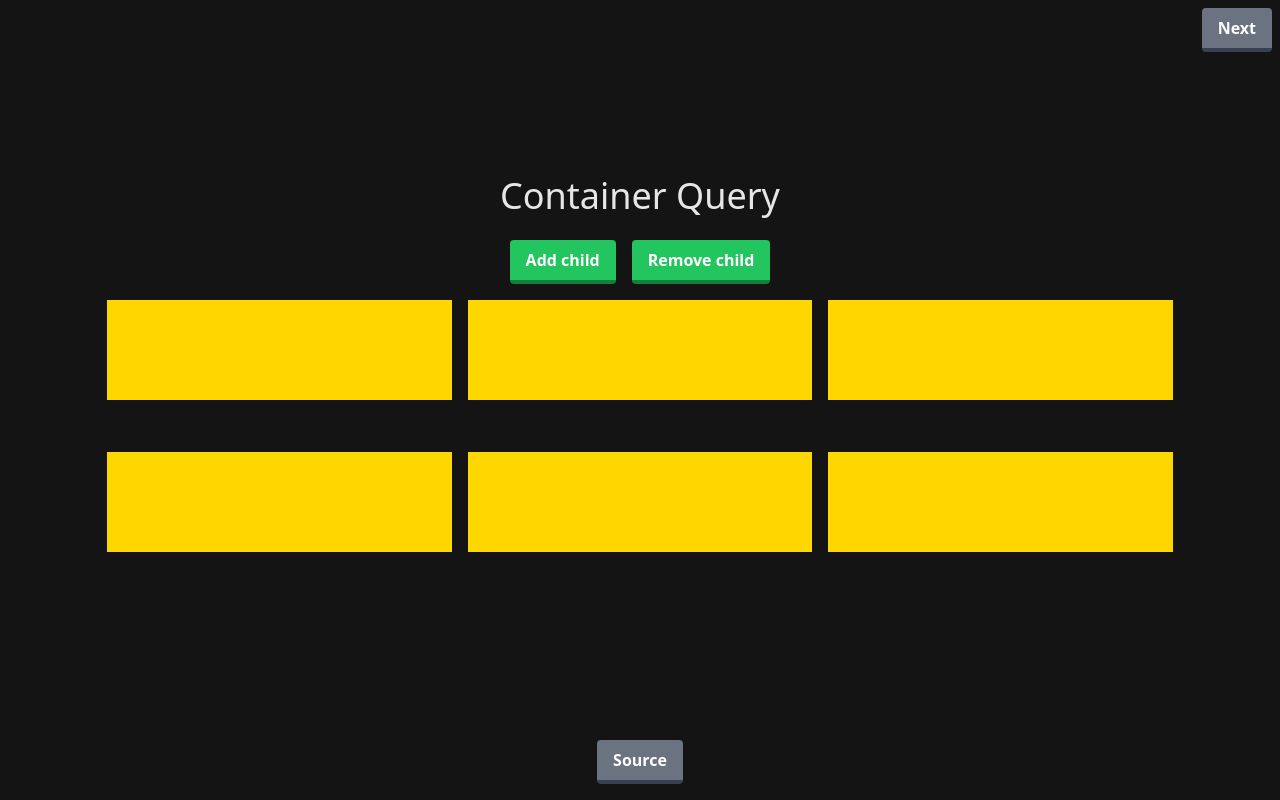
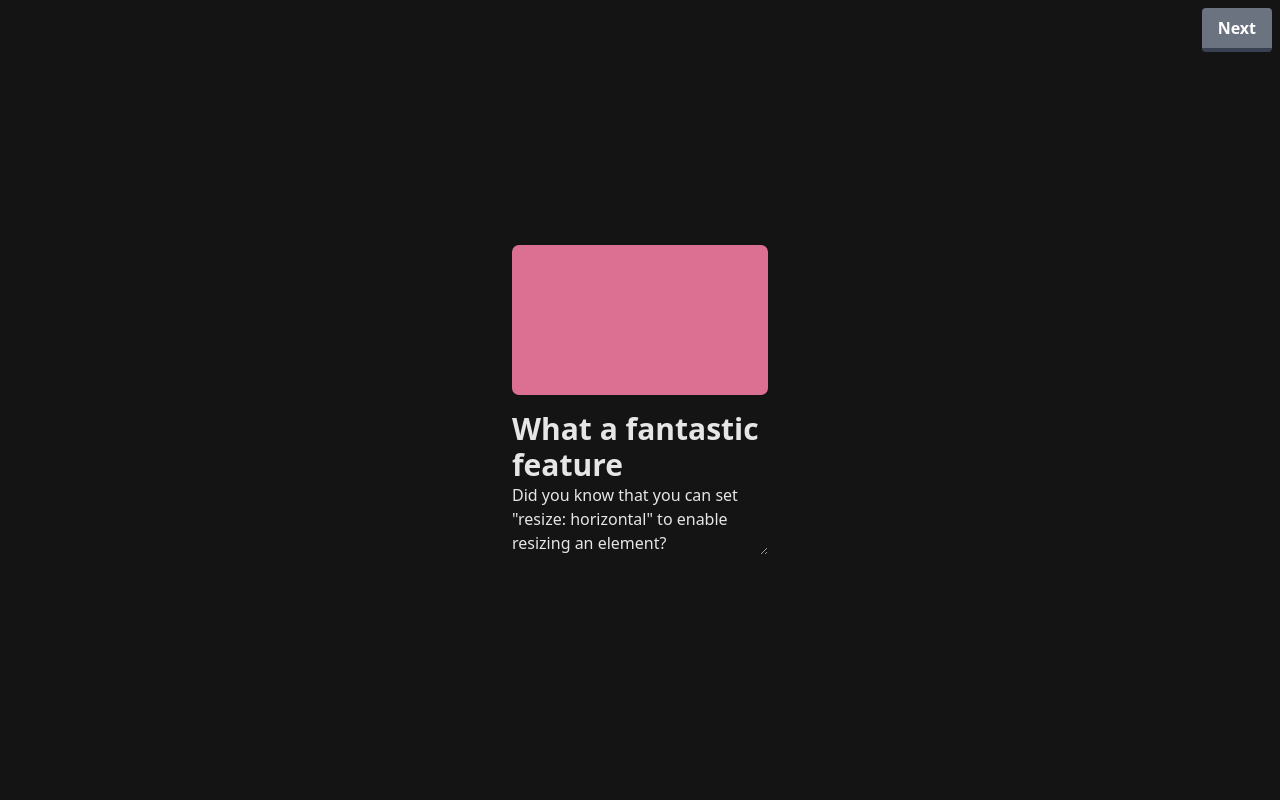
Before and after one commit to anton-g/css-is-awesome, a React (Vite) app: page / in a window 1280 px wide. Built offline with nearby package versions, Linux system fonts and the light colour scheme.

Commit message:
ContainerCard demo

```diff
--- a/src/App.tsx
+++ b/src/App.tsx
@@ -1,6 +1,7 @@
 import { useState } from 'react';
 import ChildCount from './demos/childcount/ChildCount';
 import BasicContainer from './demos/container/BasicContainer';
+import ContainerCard from './demos/containercard/ContainerCard';
 import DarkMode from './demos/darkmode/DarkMode';
 import FormError from './demos/error/FormError';
 import Hover from './demos/hover/Hover';
@@ -11,14 +12,15 @@ export default function App() {
   const [stage, setStage] = useState(0);
 
   const parts = [
-    BasicContainer,
+    ContainerCard,
     Intro,
-    Hover,
     FormError,
     Other,
+    Hover,
     Tabs,
     ChildCount,
     DarkMode,
+    BasicContainer,
     Thanks,
   ];
 
@@ -55,7 +57,7 @@ function Intro() {
       </h1>
       <p className="mt-24 mb-8 text-6xl">Anton Gunnarsson</p>
       <p className="my-8 text-4xl">Mpya Digital</p>
-      <p className="my-8 text-4xl">www.asdf.pizza</p>
+      <p className="my-8 text-4xl">www.asdf.pizza 🇸🇪</p>
     </div>
   );
 }
--- a/src/Demo.tsx
+++ b/src/Demo.tsx
@@ -23,19 +23,27 @@ const Snippet = ({ code, lang }: { code: string; lang: string }) => {
 };
 
 const DemoContext = createContext(false);
-const Demo = ({ children }: { children: ReactNode }) => {
+const Demo = ({
+  hideSource,
+  children,
+}: {
+  children: ReactNode;
+  hideSource?: boolean;
+}) => {
   const [showSource, setShowSource] = useState(false);
 
   return (
     <DemoContext.Provider value={showSource}>
       <div className="flex h-full flex-col justify-center">
-        <div className="mt-auto">{children}</div>
+        <div className={hideSource ? '' : `mt-auto`}>{children}</div>
+        {!hideSource && (
           <button
             className="mx-auto mt-auto w-fit rounded border-b-4 border-gray-700 bg-gray-500 py-2 px-4 font-bold text-white hover:border-gray-500 hover:bg-gray-400"
             onClick={() => setShowSource(!showSource)}
           >
             {showSource ? 'Demo' : 'Source'}
           </button>
+        )}
       </div>
     </DemoContext.Provider>
   );
--- /dev/null
+++ b/src/demos/containercard/ContainerCard.tsx
@@ -0,0 +1,28 @@
+import './containerCard.css';
+import { Demo } from '../../Demo';
+import { useState } from 'react';
+
+export default function ContainerCard() {
+  const [count, setCount] = useState(6);
+
+  return (
+    <Demo hideSource>
+      <Demo.Implementation>
+        <div className="card-wrapper w-64">
+          <div className="card mx-auto">
+            <div className="card_img"></div>
+            <div className="card_content">
+              <h3 className="text-3xl font-semibold">
+                What a fantastic feature
+              </h3>
+              <p>
+                Did you know that you can set "resize: horizontal" to enable
+                resizing an element?
+              </p>
+            </div>
+          </div>
+        </div>
+      </Demo.Implementation>
+    </Demo>
+  );
+}
--- /dev/null
+++ b/src/demos/containercard/containerCard.css
@@ -0,0 +1,71 @@
+.card-wrapper {
+  container-type: inline-size;
+  overflow: auto;
+  resize: horizontal;
+  text-align: left;
+}
+
+.card {
+  display: flex;
+  flex-direction: column;
+  flex-wrap: wrap;
+  gap: 1rem;
+}
+
+.card_img {
+  aspect-ratio: 1/1;
+  flex: 0 0 150px;
+  background-color: palevioletred;
+  border-radius: 7px;
+}
+
+.card_content {
+  flex: 1;
+}
+
+@container (min-width: 400px) {
+  .card {
+    flex-direction: row;
+  }
+
+  .card_img {
+    flex: 0 0 100px;
+    align-self: flex-start;
+  }
+}
+
+@container (min-width: 600px) {
+  .card_img {
+    flex: 0 0 150px;
+  }
+}
+
+@container (min-width: 800px) {
+  .card_img {
+    position: absolute;
+    left: 0;
+    top: 0;
+    width: 100%;
+    height: 100%;
+    opacity: 0.25;
+  }
+
+  .card {
+    position: relative;
+    justify-content: center;
+    align-items: center;
+    min-height: 350px;
+    text-align: center;
+  }
+
+  .card_content {
+    position: relative;
+    flex: unset;
+  }
+
+  .card h3 {
+    font-weight: bold;
+    font-size: 1.5rem;
+    margin-bottom: 0.5rem;
+  }
+}
```
Lines whose indentation alone changed are shown as unchanged.
